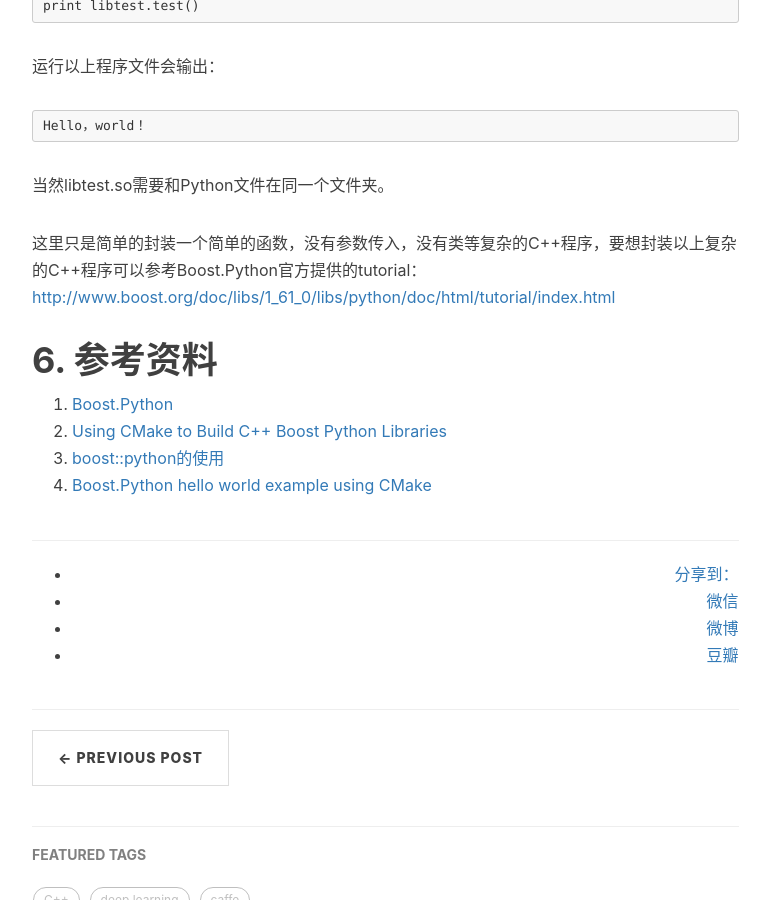
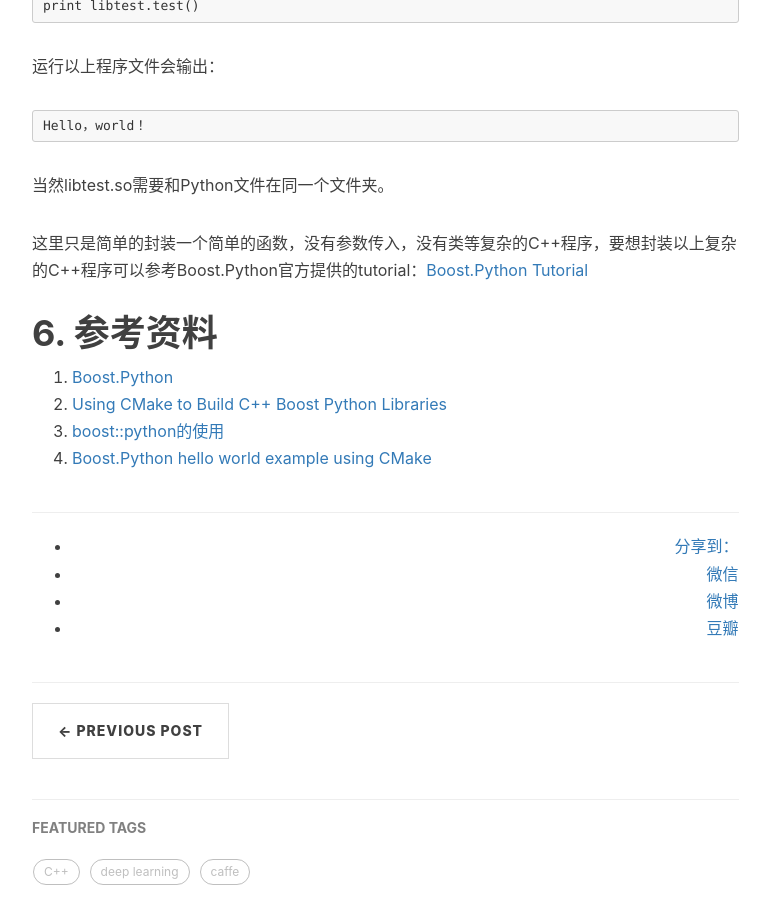
Before and after one commit to QiangXie/QiangXie.github.io, a Jekyll site: the page built from _posts/2016-09-02-cmake-build-boost-python.markdown, in a window 1280 px wide and 900 px high, scrolled down 3577 px. Shown: the whole window, without its empty margins (233-1003 px from the left). Built offline with Jekyll 4.4.1, drawn with Linux system fonts in a browser that asks for light colours; nearby versions of some CDN libraries; comment, search, counter and statistics services are not loaded; some of the changed lines change nothing that is shown.

Commit message:
fix boost.python link error

```diff
--- a/_posts/2016-09-02-cmake-build-boost-python.markdown
+++ b/_posts/2016-09-02-cmake-build-boost-python.markdown
@@ -128,7 +128,7 @@ Linux下生成的库通常命名为libxx.so,xx是CMakeLists.txt文件中指定
 
 当然libtest.so需要和Python文件在同一个文件夹。
 
-这里只是简单的封装一个简单的函数，没有参数传入，没有类等复杂的C++程序，要想封装以上复杂的C++程序可以参考Boost.Python官方提供的tutorial：[http://www.boost.org/doc/libs/1_61_0/libs/python/doc/html/tutorial/index.html](http://www.boost.org/doc/libs/1_61_0/libs/python/doc/html/tutorial/index.html "Boost.Python Tutorial")
+这里只是简单的封装一个简单的函数，没有参数传入，没有类等复杂的C++程序，要想封装以上复杂的C++程序可以参考Boost.Python官方提供的tutorial：[Boost.Python Tutorial](http://www.boost.org/doc/libs/1_61_0/libs/python/doc/html/tutorial/index.html )
 
 # 6. 参考资料 #
 
```
